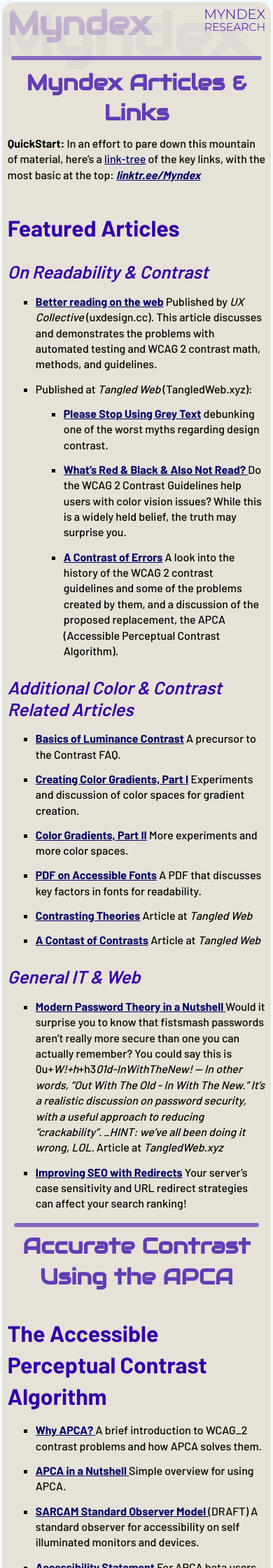
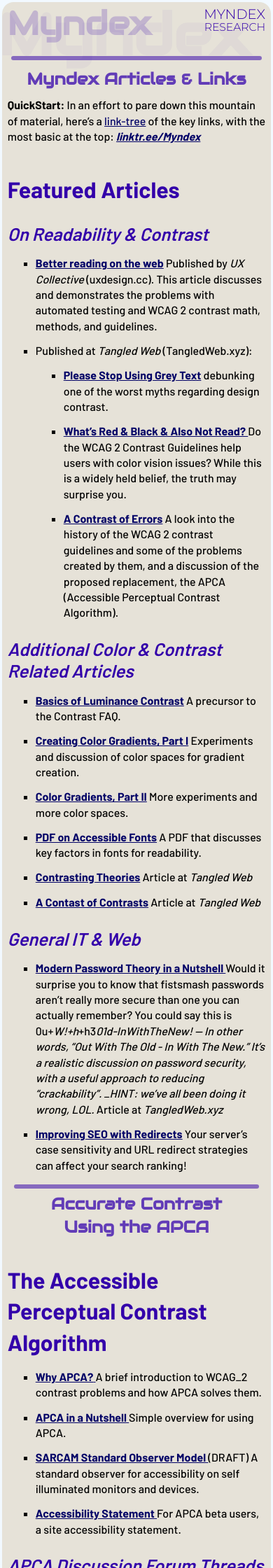
Before and after one commit to Myndex/Myndex, a Jekyll site: the page built from README.md, in a window 390 px wide. Shown: the top 2240 px of the page at 70% size. Built offline with Jekyll 4.4.1, drawn with Linux system fonts in a browser that asks for light colours; some web fonts are replaced; our own code applies the rules of GitHub Pages for plain Markdown files; a script that is not in the unit is left out; the repository's description, which GitHub fills in, is left out.

Commit message:
Update new-stylesM.css

```diff
--- a/CSS/new-stylesM.css
+++ b/CSS/new-stylesM.css
@@ -111,18 +111,18 @@
 
 section h1 {
   margin: -1.5vw 0;
-  font-size: 8vw;
+  font-size: 6vw;
   }
 
-#issue-threads--comments {font-size: 8vw;}
-#accurate-contrastusing-the-apca { margin: -1.5vw 0; font-size: 8vw;}
+#issue-threads--comments {font-size: 6vw;}
+#accurate-contrastusing-the-apca { margin: -1.5vw 0; font-size: 6vw;}
 #myndex-articles--links > p {margin: 0.3vw 2vw 1.5vw 2vw;}
 
 .headBanner h2 {
   max-width: 80vw;
   margin: 0;
   padding: 0 1vw;
-  font-size: 3.5vw;
+  font-size: 4vw;
   }
 
 
```
